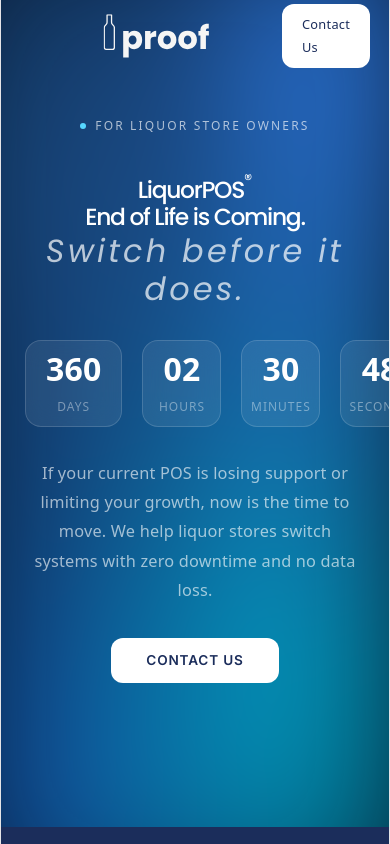
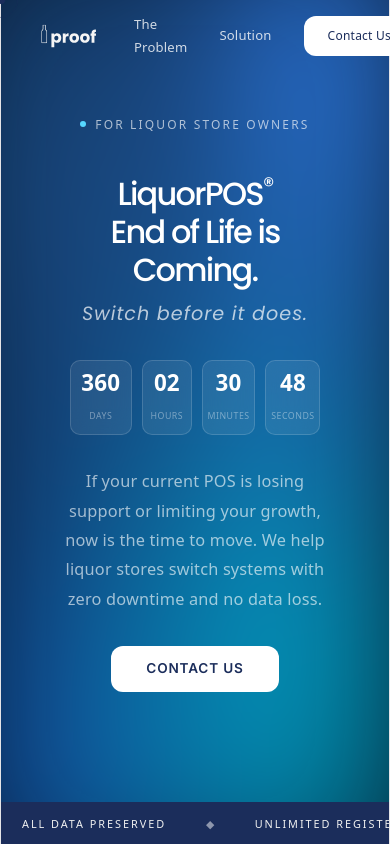
Before and after one commit to Dianna-jupiterpay/getproofPOS, a React (Vite) app in the folder website/: page / in a window 390 px wide. Shown: the top 844 px of the page. Built offline with nearby package versions, Linux system fonts and the light colour scheme.

Commit message:
fix: mobile styles for hero, countdown, nav, and problem headline

```diff
--- a/website/src/App.jsx
+++ b/website/src/App.jsx
@@ -204,11 +204,12 @@
     "Real Support Team",
     "Workflows Intact",
   ];
-  const doubled = [...items, ...items];
+  // Quadruple so the seam is never visible
+  const repeated = [...items, ...items, ...items, ...items];
   return (
     <div className="ticker">
       <div className="ticker__track">
-        {doubled.map((item, i) => (
+        {repeated.map((item, i) => (
           <span key={i} className="ticker__item">
             <span className="ticker__text">{item}</span>
             <span className="ticker__sep">◆</span>
@@ -376,8 +377,14 @@
   return (
     <footer className="footer">
       <div className="footer__logo">
-        <BottleSVG stroke="rgba(255, 255, 255, 0.7)" width={18} />
-        <span className="footer__logo-text">proof</span>
+      <a href="#" className="nav__logo">
+
+             <img
+          src={FinalLogo}
+          alt="Proof"
+          className="nav__logo-img"
+        />
+           </a>
       </div>
       <span className="footer__copy">© 2026 Proof POS. All rights reserved.</span>
     </footer>
--- a/website/src/Contact.jsx
+++ b/website/src/Contact.jsx
@@ -247,7 +247,7 @@
                   onClick={handleSubmit}
                   disabled={sending}
                 >
-                  {sending ? "Sending…" : "GET MY FREE TRANSITION PLAN"}
+                  {sending ? "Sending…" : "Contact US"}
                 </button>
 
                 <div className="cf-footer-badges">
--- a/website/src/contact.css
+++ b/website/src/contact.css
@@ -24,7 +24,7 @@
   line-height: 1.1;
   letter-spacing: -0.025em;
   color: var(--ink);
-  color: var(--bg2);
+  color: var(--bg);
   margin-bottom: 1.25rem;
 }
 
--- a/website/src/style.css
+++ b/website/src/style.css
@@ -727,18 +727,6 @@
   letter-spacing: 0.04em;
 }
 
-/* ─── RESPONSIVE ─── */
-@media (max-width: 900px) {
-  .container { padding: 0 2rem; }
-  .nav { padding: 0 2rem; }
-  .nav__links { gap: 1.25rem; }
-  .section { padding: 4rem 0; }
-  .card-grid--3 { grid-template-columns: 1fr; }
-  .solution__grid { grid-template-columns: 1fr; gap: 3rem; }
-  .field-row { grid-template-columns: 1fr; }
-  .footer { flex-direction: column; gap: 0.75rem; padding: 1.5rem 2rem; text-align: center; }
-  .hero { padding: 7rem 1.5rem 9rem; }
-}
 
 
   .hero__headline{
@@ -757,39 +745,7 @@
 
 }
 
-
-@media (max-width: 480px) {
-  .nav__link { display: none; }
-}
-
-.reg {
-  font-size: 1.2em;
-  vertical-align: super;
-  position: relative;
-  letter-spacing: 0;
-}
-
-@media (max-width: 800px) {
-  .hero__headline .reg {
-    font-size: 0.8em;
-    top: -0.22em;
-  }
-}
-
-@media (max-width: 768px) {
-  .cur-ring,
-  .cur-dot {
-    display: none;
-  }
-
-  body,
-  a,
-  button,
-  input,
-  select {
-    cursor: auto;
-  }
-}.nav__logo-img {
+.nav__logo-img {
   width: 250px;
   height: auto;
   display: block;
@@ -806,3 +762,84 @@
 .nav--stuck .nav__logo-img {
   filter: none;
 }
+
+.footer {
+  background: var(--ink);
+  padding: 0.6rem 4rem;  /* was 2rem 4rem */
+  display: flex;
+  align-items: center;
+  justify-content: space-between;
+}
+.footer .nav__logo-img {
+  width: 175px;
+}
+#problem,
+#solution {
+  scroll-margin-top: 24px;
+}
+
+/* ─── MOBILE FIXES ─── */
+@media (max-width: 768px) {
+
+  /* ── Hero headline: LiquorPOS line bigger, em line smaller ── */
+  .hero__headline {
+    font-size: clamp(2rem, 8vw, 3.2rem);
+  }
+
+  .hero__headline em {
+    font-size: 1.2rem;
+    letter-spacing: 0.05em;
+  }
+
+  /* ── Countdown: shrink numbers so they fit ── */
+  .countdown {
+    gap: 10px;
+  }
+
+  .time-box {
+    padding: 0.4rem 0.3rem;
+    border-radius: 10px;
+  }
+
+  .time-box span {
+    font-size: 1.4rem;
+    min-width: 36px;
+    padding: 4px 6px;
+  }
+
+  .time-box label {
+    font-size: 0.55rem;
+    letter-spacing: 0.5px;
+  }
+
+  /* ── Nav: pull logo left, fix CTA button ── */
+  .nav {
+    padding: 0 1rem;
+  }
+
+  .nav__logo {
+    margin-right: auto;
+  }
+
+  .nav__logo-img {
+    width: 130px;
+  }
+
+  .nav__cta {
+    white-space: nowrap;
+    padding: 0.55rem 1.5rem;
+    font-size: 0.75rem;
+  }
+
+  /* ── Problem headline: smaller font ── */
+  .prob-block__headline {
+    font-size: clamp(1.3rem, 5vw, 1.8rem);
+  }
+}
+
+@media (max-width: 768px) {
+  .nav__logo-img {
+    width: 130px;
+    margin-left: -12px; /* nudges logo further left by trimming SVG padding */
+  }
+}
```
